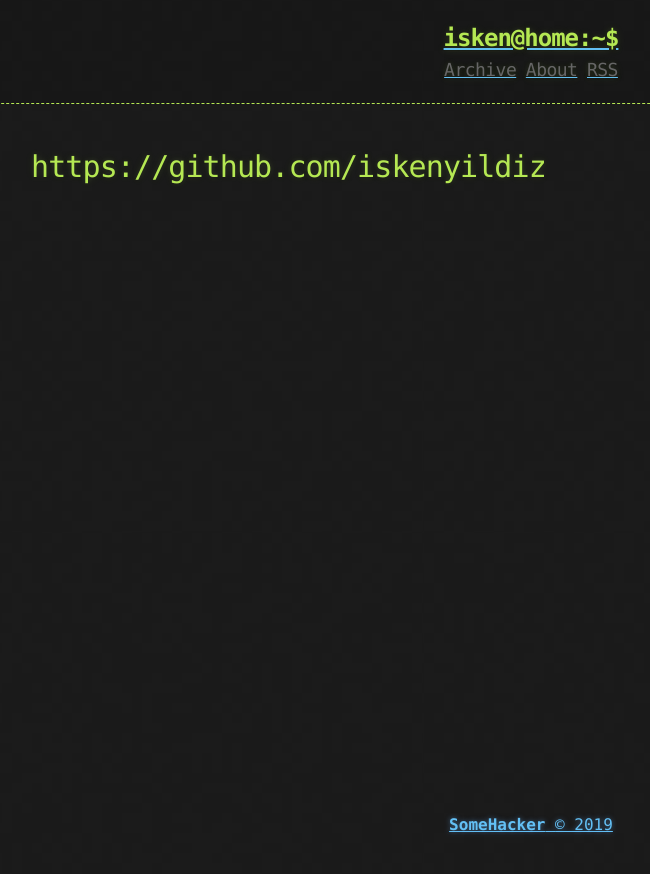
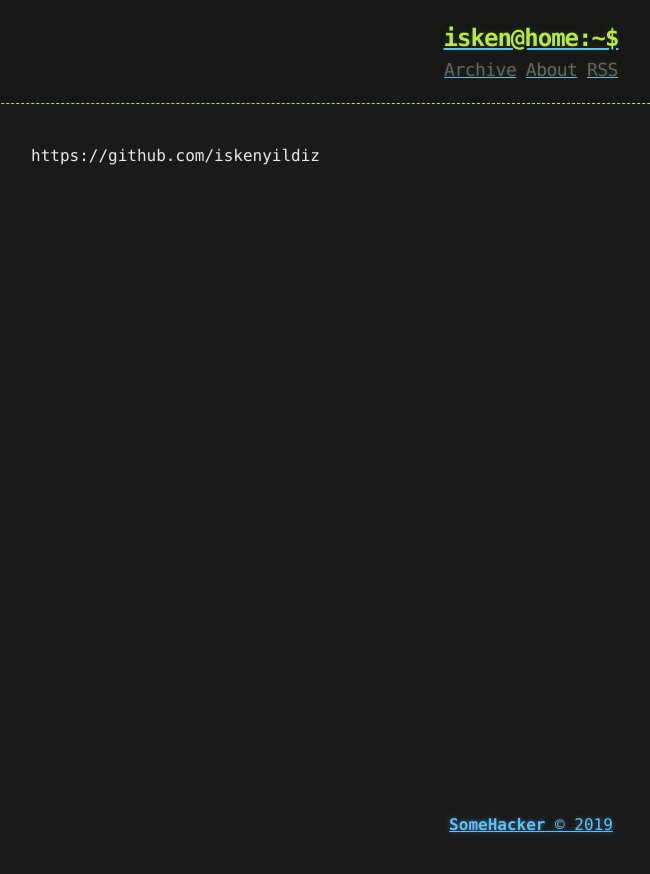
Before and after one commit to iskenyildiz/iskenhub.info, a Jekyll site: the page built from about.md, in a window 1280 px wide. Shown: the top 874 px of the page, without its empty margins (109-759 px from the left). Built offline with Jekyll 4.4.1, drawn with Linux system fonts in a browser that asks for light colours.

```diff
--- a/about.md
+++ b/about.md
@@ -3,4 +3,4 @@ layout: page
 title: About
 ---
 
-# https://github.com/iskenyildiz
+https://github.com/iskenyildiz
```
